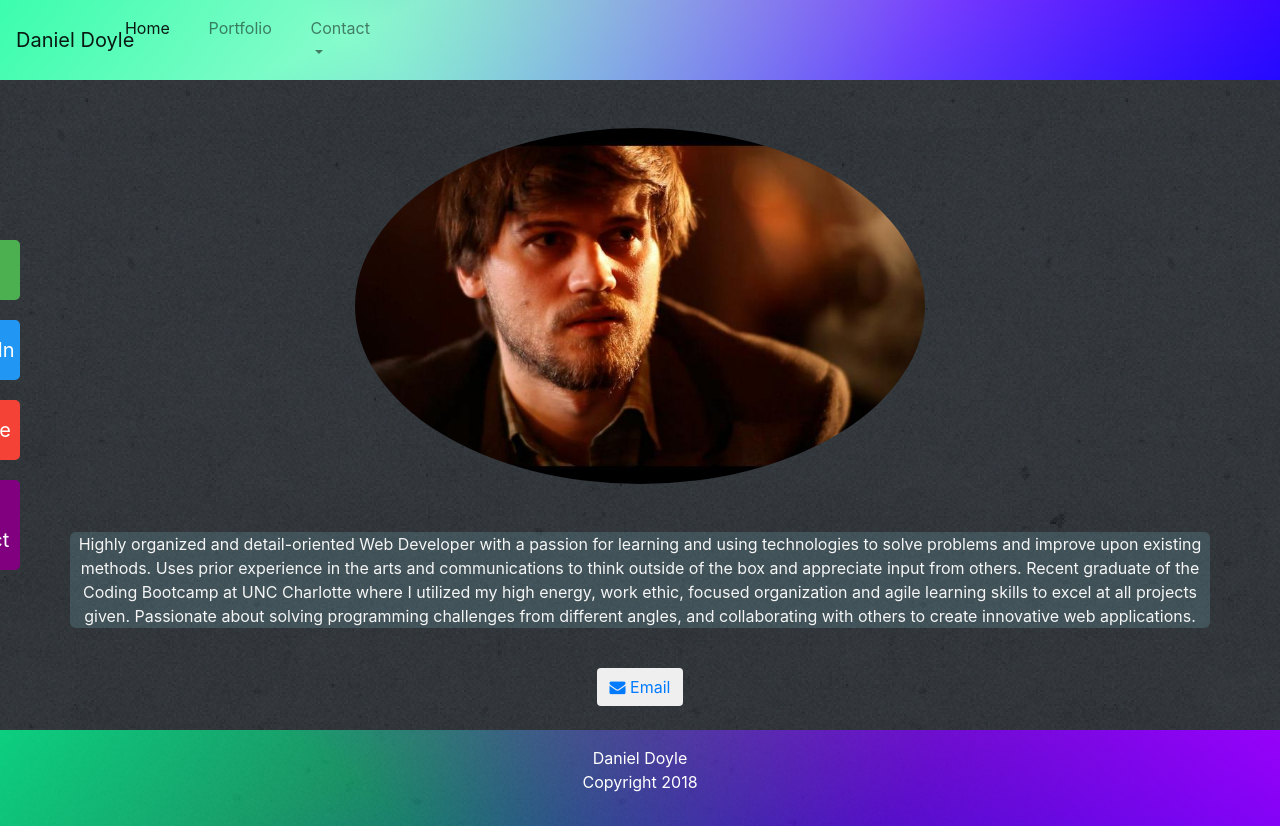
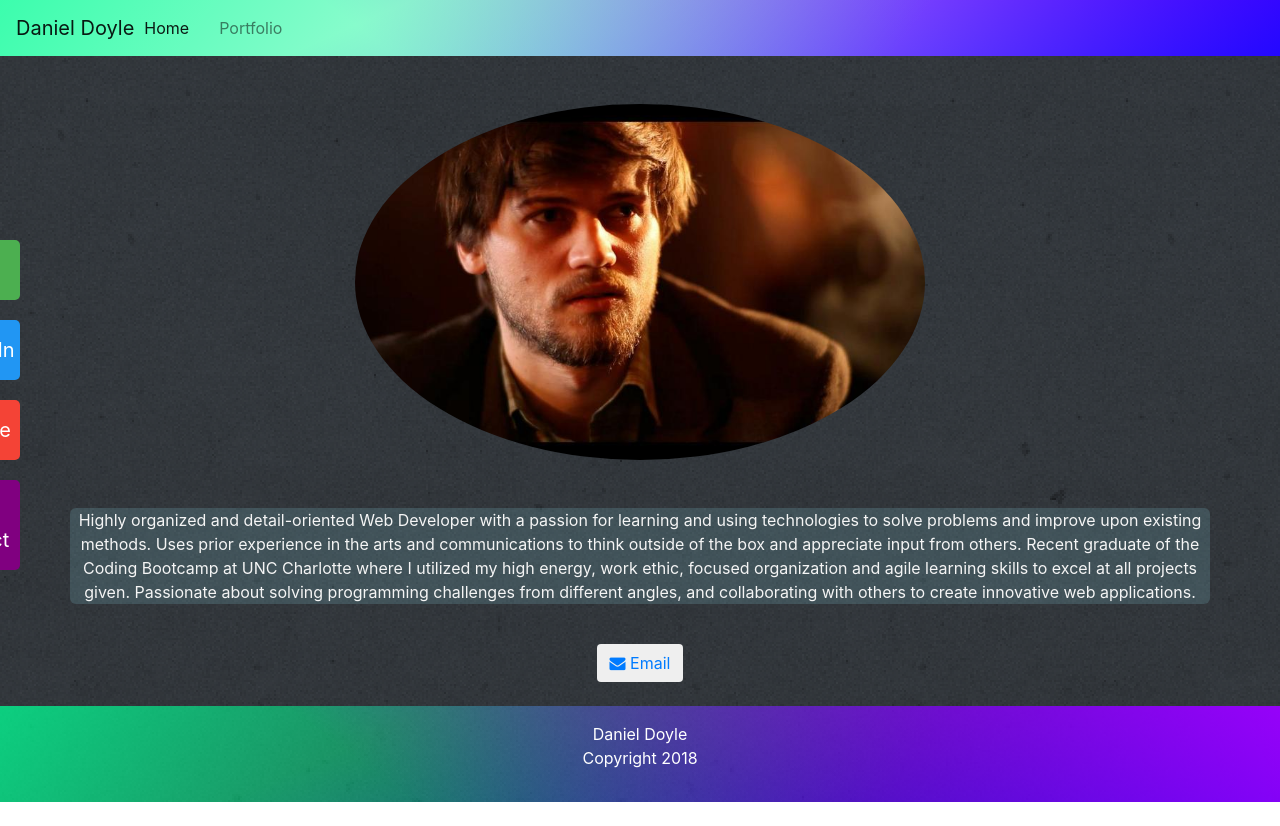
Before and after one commit to dbdoyle182/Bootstrap-Portfolio, a React (Create React App) app: page / in a window 1280 px wide. After the commit the page ends 802 px from the top, so only its background shows below. Built offline with nearby package versions, Linux system fonts and the light colour scheme.

Commit message:
removed contacts from navbar

```diff
--- a/src/components/Navbar/Navbar.js
+++ b/src/components/Navbar/Navbar.js
@@ -16,7 +16,7 @@
             <li className="nav-item">
                 <a className="nav-link" href="/DoyleDev/portfolio">Portfolio</a>
             </li>
-            <li className="nav-item dropdown">
+            {/*<li className="nav-item dropdown">
                 <a className="nav-link dropdown-toggle" id="navbarDropdown" role="button" data-toggle="dropdown" aria-haspopup="true" aria-expanded="false">
                 Contact
                 </a>
@@ -25,7 +25,7 @@
                 <a className="dropdown-item" href="https://www.linkedin.com/in/daniel-doyle-b34a90ba/" rel="noopener noreferrer">LinkedIn</a>
                 <a className="dropdown-item" href="https://uptowork.com/mycv/doyle" rel="noopener noreferrer">Resume</a>
                 </div>
-            </li>
+            </li>*/}
             </ul>
             {/* <form className="form-inline my-2 my-lg-0">
             <input className="form-control mr-sm-2" type="search" placeholder="Search" aria-label="Search" />
```
